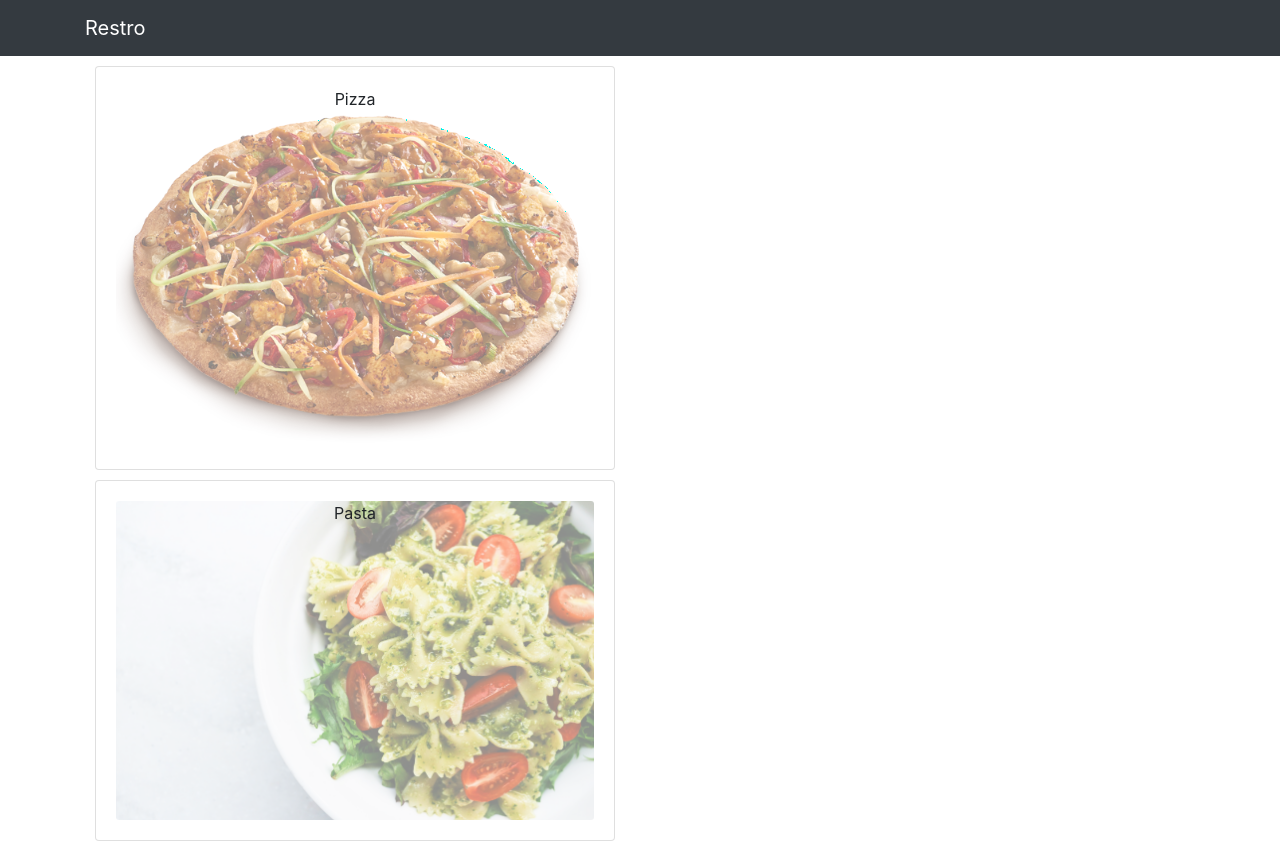
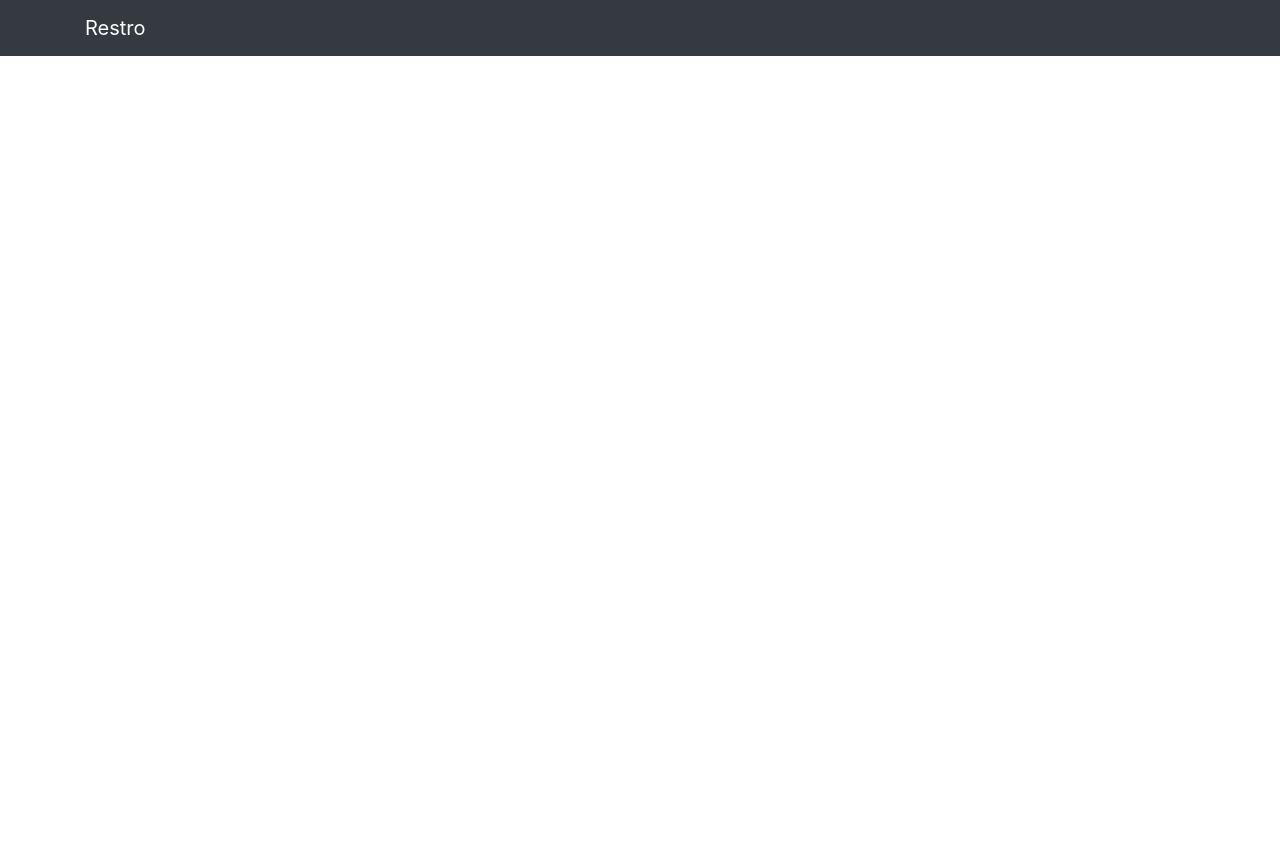
Before and after one commit to Horraira/react-restaurant, a React (Create React App) app: page / in a window 1280 px wide. Shown: the top 843 px of the page. After the commit the page ends 800 px from the top, so only its background shows below. Built offline with nearby package versions, Linux system fonts and the light colour scheme.

Commit message:
preparing project for Router

```diff
--- a/src/App.js
+++ b/src/App.js
@@ -1,11 +1,14 @@
 import React from "react";
 import "./App.css";
 import MainComponent from "./components/MainComponent";
+import { BrowserRouter } from "react-router-dom";
 
 function App() {
   return (
     <div className="App">
-      <MainComponent />
+      <BrowserRouter>
+        <MainComponent />
+      </BrowserRouter>
     </div>
   );
 }
--- /dev/null
+++ b/src/components/body/About.js
@@ -0,0 +1,7 @@
+import React from "react";
+
+const About = () => {
+  return <div></div>;
+};
+
+export default About;
--- a/src/components/body/Body.js
+++ b/src/components/body/Body.js
@@ -1,12 +1,11 @@
 import React from "react";
 import Menu from "./Menu";
+import About from "./About";
+import Contact from "./Contact";
+import Home from "./Home";
 
 const Body = () => {
-  return (
-    <div>
-      <Menu />
-    </div>
-  );
+  return <div></div>;
 };
 
 export default Body;
--- /dev/null
+++ b/src/components/body/Contact.js
@@ -0,0 +1,7 @@
+import React, { Component } from "react";
+
+export default class Contact extends Component {
+  render() {
+    return <div></div>;
+  }
+}
--- /dev/null
+++ b/src/components/body/Home.js
@@ -0,0 +1,7 @@
+import React, { Component } from "react";
+
+export default class Home extends Component {
+  render() {
+    return <div></div>;
+  }
+}
--- a/src/index.js
+++ b/src/index.js
@@ -6,10 +6,6 @@ import reportWebVitals from "./reportWebVitals";
 import "bootstrap/dist/css/bootstrap.min.css";
 
 const root = ReactDOM.createRoot(document.getElementById("root"));
-root.render(
-  <React.StrictMode>
-    <App />
-  </React.StrictMode>
-);
+root.render(<App />);
 
 reportWebVitals();
```
